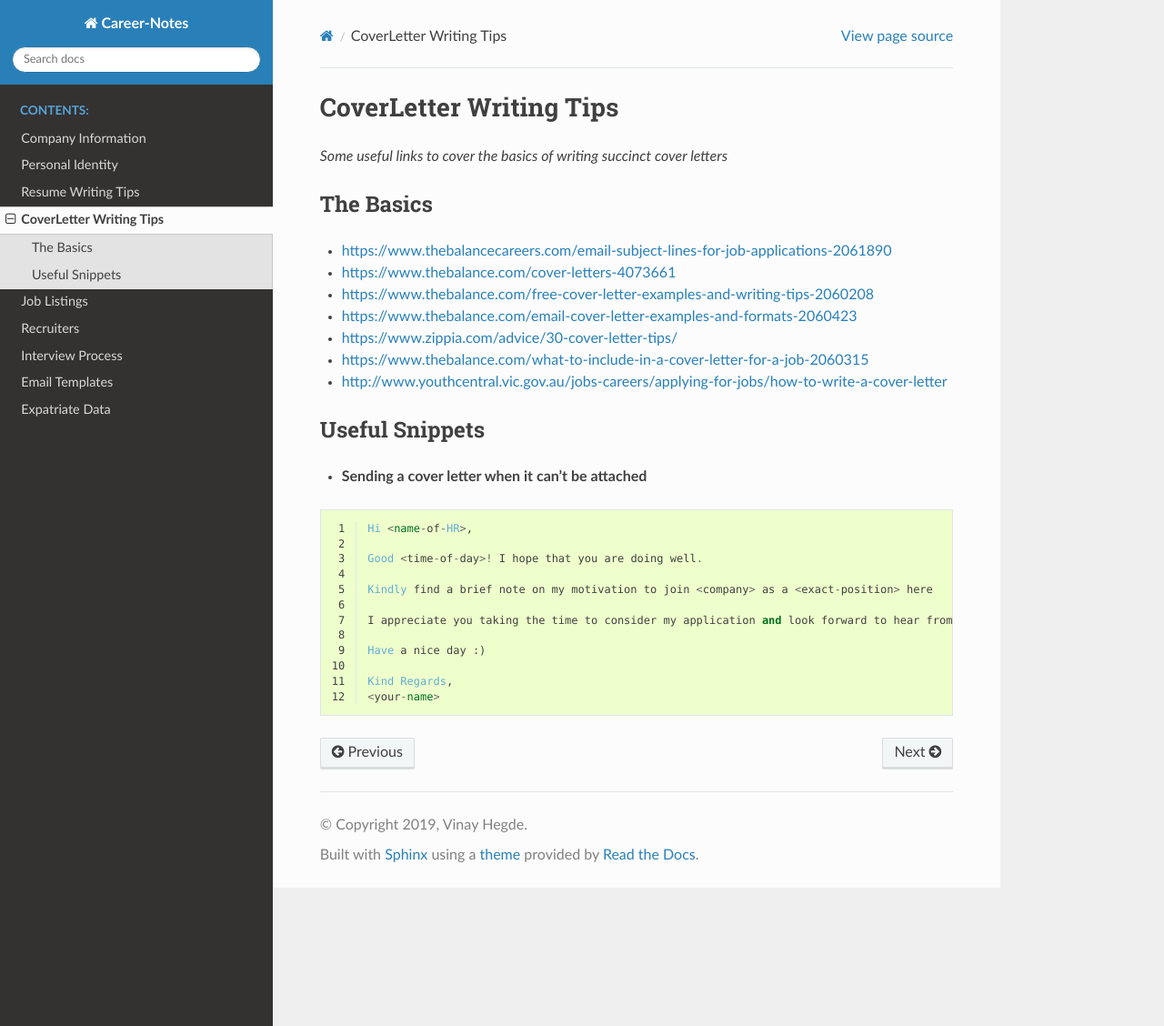
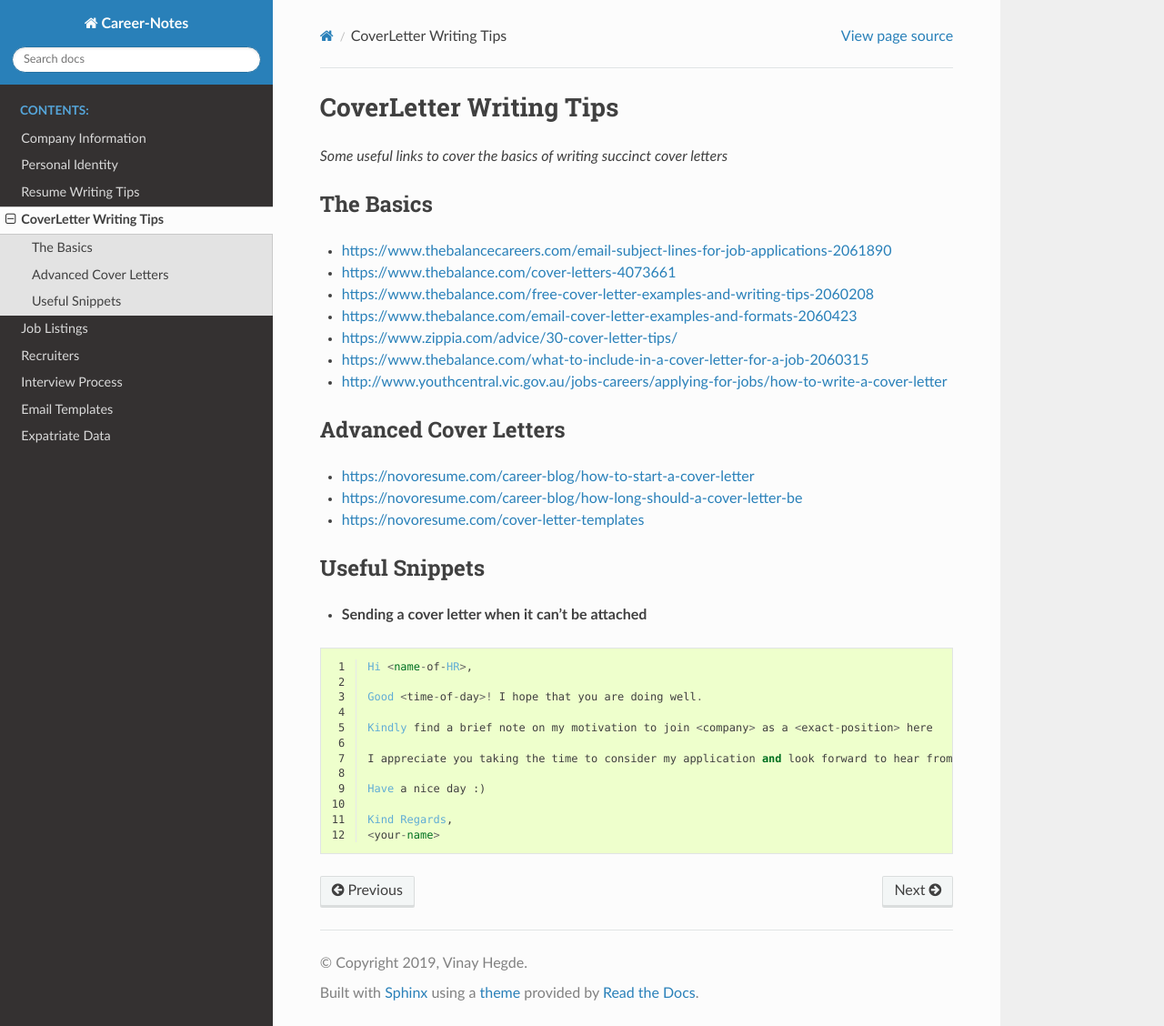
Before and after one commit to vinayhegde1990/career-notes, a Sphinx documentation site: the page built from docs/source/Cover-Letter-Writing-Tips.rst, in a window 1280 px wide and 1128 px high. Shown: the whole window at 91% size. Built offline with Sphinx 7.4.7 and the Read the Docs theme 2.0.0, drawn with Linux system fonts in a browser that asks for light colours.

Commit message:
Update Cover-Letter-Writing-Tips.rst
Add Novoresume Links shared by Andrei Kurtuy via Email

```diff
--- a/docs/source/Cover-Letter-Writing-Tips.rst
+++ b/docs/source/Cover-Letter-Writing-Tips.rst
@@ -22,6 +22,16 @@ The Basics
 - http://www.youthcentral.vic.gov.au/jobs-careers/applying-for-jobs/how-to-write-a-cover-letter
 
 
+########################
+Advanced Cover Letters
+########################
+- https://novoresume.com/career-blog/how-to-start-a-cover-letter
+
+- https://novoresume.com/career-blog/how-long-should-a-cover-letter-be
+
+- https://novoresume.com/cover-letter-templates
+
+
 ################
 Useful Snippets
 ################
```
